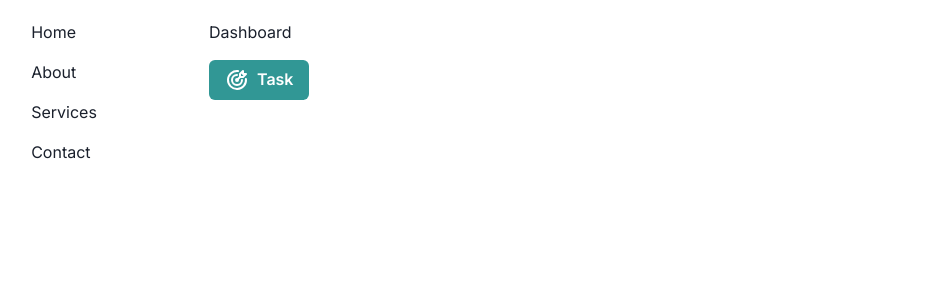
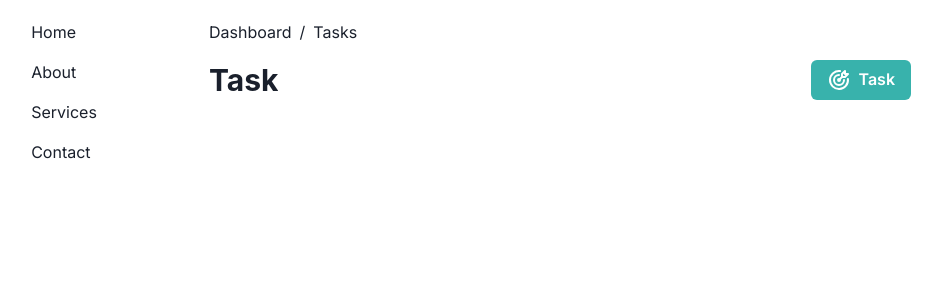
Before and after one commit to HooEP01/learning-pool, a Next.js app: page / in a window 1280 px wide. Shown: the top 300 px of the page, without its empty margins (205-1147 px from the left). Built offline with nearby package versions, Linux system fonts and the light colour scheme.

Commit message:
Dashboard

```diff
--- a/src/components/CustomDialog.tsx
+++ b/src/components/CustomDialog.tsx
@@ -1,4 +1,4 @@
-import { Dialog, dialogs } from "@/constant";
+import { Dialog, Dialogs } from "@/constant";
 import {
   Modal,
   ModalBody,
@@ -21,8 +21,8 @@ const CustomDialog = (props: CustomDialogProps) => {
   const { func, dialogKey = "general", args = [] } = props;
   const { isOpen, onClose } = useDisclosure({ defaultIsOpen: true });
 
-  const { title, description } = dialogs[
-    dialogKey as keyof typeof dialogs
+  const { title, description } = Dialogs[
+    dialogKey as keyof typeof Dialogs
   ] as Dialog;
 
   const processFunc = () => {
--- a/src/components/Dashboard.tsx
+++ b/src/components/Dashboard.tsx
@@ -1,5 +1,14 @@
 "use client";
-import { Box, Button, Flex, Grid } from "@chakra-ui/react";
+import {
+  Box,
+  Breadcrumb,
+  BreadcrumbItem,
+  BreadcrumbLink,
+  Button,
+  Flex,
+  Grid,
+  Heading,
+} from "@chakra-ui/react";
 import TaskCard from "./Task/TaskCard";
 import { useDispatch, useSelector } from "react-redux";
 import { getTaskItems } from "@/selectors/task";
@@ -22,15 +31,27 @@ const Dashboard = () => {
   return (
     <Box flex={1} p={5}>
       <Flex direction="column" gap={4}>
-        <h1>Dashboard</h1>
-
         {node}
 
-        <Flex justify="left">
+        <Breadcrumb>
+          <BreadcrumbItem>
+            <BreadcrumbLink href="#">Dashboard</BreadcrumbLink>
+          </BreadcrumbItem>
+
+          <BreadcrumbItem>
+            <BreadcrumbLink href="#">Tasks</BreadcrumbLink>
+          </BreadcrumbItem>
+        </Breadcrumb>
+
+        <Flex justify={"space-between"} align={"center"}>
+          <Heading as="h2" size="lg" noOfLines={1}>
+            Task
+          </Heading>
           <Button
             onClick={() => handleModal()}
             leftIcon={<CustomIcon icon={IconTargetArrow} stroke="2" />}
             colorScheme="teal"
+            bg="teal.400"
             variant="solid"
           >
             Task
--- a/src/components/Task/TaskForm.tsx
+++ b/src/components/Task/TaskForm.tsx
@@ -1,6 +1,6 @@
 import { getTaskItem } from "@/selectors/task";
 import { AppDispatch } from "@/store";
-import { addTask } from "@/store/task/taskSlice";
+import { addTask, updateTask } from "@/store/task/taskSlice";
 import {
   Input,
   FormControl,
@@ -33,15 +33,20 @@ const TaskForm = (props: TaskFormProps) => {
 
   const { register, handleSubmit } = useForm({
     defaultValues: {
+      id: id,
       title: title,
       description: description,
     },
   });
 
   const onSubmit = (data: any) => {
-    data = { ...data, id: _.uniqueId() };
-    dispatch(addTask(data));
-    onClose();
+    if (_.isNull(id)) {
+      data = { ...data, id: _.uniqueId() };
+      dispatch(addTask(data));
+      onClose();
+    } else {
+      dispatch(updateTask(data));
+    }
   };
 
   return (
@@ -78,7 +83,7 @@ const TaskForm = (props: TaskFormProps) => {
             colorScheme="teal"
             variant="solid"
           >
-            Add Task
+            {_.isEmpty(id) ? "Add Task" : "Update Task"}
           </Button>
         </VStack>
       </form>
--- a/src/constant/index.ts
+++ b/src/constant/index.ts
@@ -1,9 +1,11 @@
+import { IconHeart, IconHome, IconInputSearch, IconSettings, IconTank } from "@tabler/icons-react";
+
 export interface Dialog {
     title: string;
     description: string;
 }
 
-export const dialogs = {
+export const Dialogs: Record<string, Dialog> = {
     general: {
         title: "Something went wrong",
         description: "There was an error processing your request."
@@ -13,3 +15,17 @@ export const dialogs = {
         description: "Are you sure you want to delete this task? This action cannot be undone."
     },
 };
+
+export interface LinkItem {
+    name: string;
+    icon: any;
+    href: string;
+}
+
+export const LinkItems: Array<LinkItem> = [
+    { name: 'Home', icon: IconHome, href: '/home' },
+    { name: 'Tasks', icon: IconTank, href: '/' },
+    { name: 'Explore', icon: IconInputSearch, href: '/explore' },
+    { name: 'Favourites', icon: IconHeart, href: '/favourites' },
+    { name: 'Settings', icon: IconSettings, href: '/settings' },
+];
```
